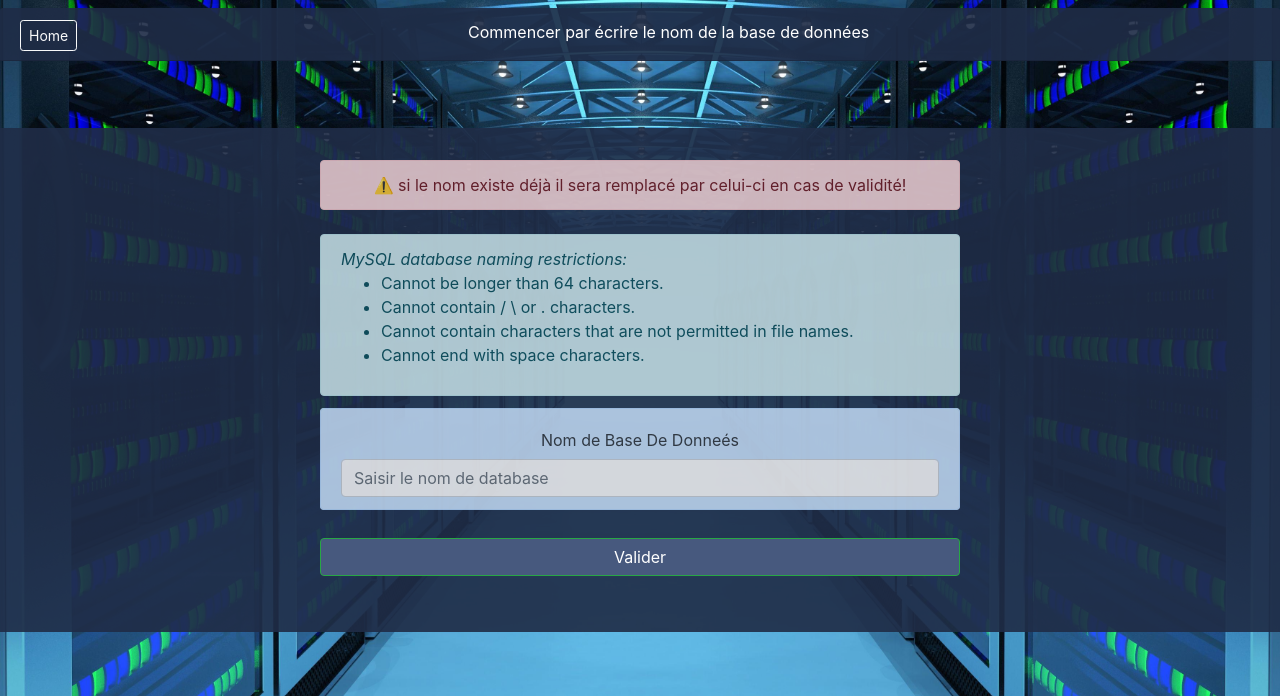
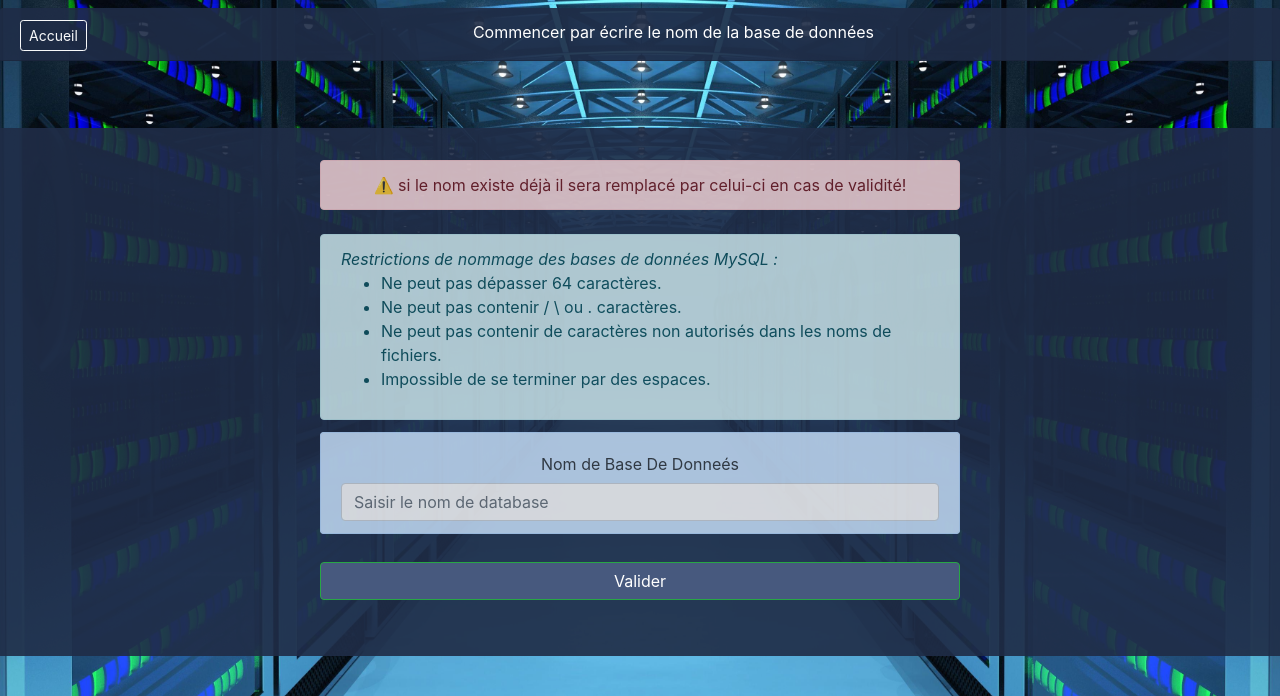
Before and after one commit to mmaous/DMS, a PHP site: page /src/views/DbCreateForm.html in a window 1280 px wide. Shown: the top 696 px of the page. Run offline with PHP 8.4, Linux system fonts and the light colour scheme.

Commit message:
TRANSLATE TO FRENCH !

```diff
--- a/index.php
+++ b/index.php
@@ -8,7 +8,7 @@ require "src/controller/functions.php";
 <!DOCTYPE html>
 <html lang="en">
 <head>
-    <title>Welcome - DBGenie</title>
+    <title>Bienvenue  - DMS</title>
     <meta http-equiv="Content-Type" content="text/html; charset=utf-8">
     <link href="assets/images/favicon.png" rel="icon" >
     <link href="assets/css/bootstrap.css" rel="stylesheet" type="text/css">
--- a/src/controller/DatabaseSelected.php
+++ b/src/controller/DatabaseSelected.php
@@ -21,7 +21,7 @@ if (isset($_GET["insert"])){
 <!DOCTYPE html>
 <html lang="fr">
 <head>
-    <title>Name Your DB - DBGenie</title>
+    <title>Dase de données de Votre choix - DMS</title>
     <meta http-equiv="Content-Type" content="text/html; charset=utf-8">
     <link href="../../assets/images/favicon.png" rel="icon">
     <link href="../../assets/css/bootstrap.css" rel="stylesheet" type="text/css">
@@ -30,9 +30,9 @@ if (isset($_GET["insert"])){
 <body id="homepage" class="bg-white">
 
 <div id="headerTitle" class="card-header text-center mt-2 mb-2 pb-3">
-    <span class="text-white text-lg-center">YOUR DATABASE TABLES</span>
+    <span class="text-white text-lg-center">TABLEAUX DE BASE DE DONNÉES</span>
     <a href="../../index.php">
-        <button class="btn btn-outline-light btn-sm float-left">Home</button>
+        <button class="btn btn-outline-light btn-sm float-left">Accueil</button>
     </a>
 </div>
 <div class="text-center w-100">
--- a/src/controller/ShowData.php
+++ b/src/controller/ShowData.php
@@ -14,7 +14,7 @@ if(isset($_GET["supprimer"]))
 <!DOCTYPE html>
 <html lang="fr">
 <head>
-    <title>Name Your DB - DBGenie</title>
+    <title>Affichage des données - DMS</title>
     <meta http-equiv="Content-Type" content="text/html; charset=utf-8">
     <link href="../../assets/images/favicon.png" rel="icon">
     <link href="../../assets/css/bootstrap.css" rel="stylesheet" type="text/css">
@@ -23,9 +23,9 @@ if(isset($_GET["supprimer"]))
 <body id="homepage" class="bg-white">
 
 <div id="headerTitle" class="card-header text-center mt-2 mb-5 pb-3">
-    <span class="text-white text-lg-center">Table data!</span>
+    <span class="text-white text-lg-center text-capitalize">Données du tableau</span>
     <a href="../../index.php">
-        <button class="btn btn-outline-light btn-sm float-left">Home</button>
+        <button class="btn btn-outline-light btn-sm float-left">Accueil</button>
     </a>
 </div>
                 <?php
--- a/src/views/DbCreateForm.html
+++ b/src/views/DbCreateForm.html
@@ -1,7 +1,7 @@
 <!DOCTYPE html>
 <html xmlns="http://www.w3.org/1999/html">
 <head>
-    <title>Creer Votre BD - DBGenie</title>
+    <title>Creer Votre BD - DMS</title>
     <meta http-equiv="Content-Type" content="text/html; charset=utf-8">
     <link href="../../assets/images/favicon.png" rel="icon">
     <link href="../../assets/css/bootstrap.css" rel="stylesheet" type="text/css">
@@ -11,19 +11,19 @@
 <div id="headerTitle" class="card-header text-center  mt-2 mb-5 pb-3">
     <span class="text-white">Commencer par écrire le nom de la base de données</span>
     <a href="../../index.php">
-        <button class="btn btn-outline-light btn-sm float-left">Home</button>
+        <button class="btn btn-outline-light btn-sm float-left">Accueil</button>
     </a>
 </div>
 <form class="form-inline text-white  mw-100"  method="get" id="DbnameForm" action="../controller/DbnameBuilder.php">
     <span class="alert alert-danger text-center w-50">⚠️ si le nom existe déjà il sera remplacé par celui-ci en cas de validité!</span>
     <div class="m-2 alert alert-info w-50">
-            <span class="text-center"><i>MySQL database naming restrictions:</i> </span>
-            <ul>
-                <li>Cannot be longer than 64 characters.</li>
-                <li>Cannot contain / \ or . characters.</li>
-                <li>Cannot contain characters that are not permitted in file names.</li>
-                <li>Cannot end with space characters.</li>
-            </ul>
+        <span class="text-center"><i>Restrictions de nommage des bases de données MySQL :</i> </span>
+        <ul>
+            <li>Ne peut pas dépasser 64 caractères.</li>
+            <li>Ne peut pas contenir / \ ou . caractères.</li>
+            <li>Ne peut pas contenir de caractères non autorisés dans les noms de fichiers.</li>
+            <li>Impossible de se terminer par des espaces.</li>
+        </ul>
     </div>
     <fieldset class="m-1 alert alert-primary  text-center  w-50">
         <label for="db" class="col-form-label text-dark">Nom de Base De Donneés</label>
--- a/src/views/DbForm.php
+++ b/src/views/DbForm.php
@@ -6,7 +6,7 @@ if (!$_GET["db"]) {
 <!DOCTYPE html>
 <html xmlns="http://www.w3.org/1999/html">
 <head>
-    <title>Creer Votre BD - DBGenie</title>
+    <title>Créer des tableaux - DMS</title>
     <meta http-equiv="Content-Type" content="text/html; charset=utf-8">
     <link href="../../assets/images/favicon.png" rel="icon">
     <link href="../../assets/css/bootstrap.css" rel="stylesheet" type="text/css">
@@ -14,7 +14,7 @@ if (!$_GET["db"]) {
 </head>
 <body class="bg-white">
 <div id="headerTitle" class="card-header text-center  mt-2 mb-5 pb-3">
-    <span class="text-white">Commencer par écrire le nom de la base de données</span>
+    <span class="text-white">n'hésitez pas à créer autant de tableaux que vous le souhaitez.</span>
     <a href="../../index.php">
         <button class="btn btn-outline-light btn-sm float-left">Home</button>
     </a>
--- a/src/views/ExistingDbs.php
+++ b/src/views/ExistingDbs.php
@@ -1,7 +1,7 @@
 <!DOCTYPE html>
 <html lang="fr" >
 <head>
-    <title>Name Your DB - DBGenie</title>
+    <title>Vos bases de données - DMS</title>
     <meta http-equiv="Content-Type" content="text/html; charset=utf-8">
     <link href="../../assets/images/favicon.png" rel="icon" >
     <link href="../../assets/css/bootstrap.css" rel="stylesheet" type="text/css">
@@ -10,9 +10,9 @@
 <body class="bg-white">
 
 <div id="headerTitle" class="card-header text-center mt-2 mb-5 pb-3" >
-    <span class="text-white text-lg-center">YOUR DATABASE DATABASES</span>
+    <span class="text-white text-lg-center">Vos bases de données</span>
     <a href="../../index.php">
-        <button class="btn btn-outline-light btn-sm float-left">Home</button>
+        <button class="btn btn-outline-light btn-sm float-left">Accueil</button>
     </a>
 </div>
    <form class="form-inline align-items-center text-center" method="get" id="DbnameForm" action="../controller/DatabaseSelected.php" >
```
Also changed, not shown: src/controller/editData.php (+4 -4 lines), src/views/insertForm.php (+5 -5 lines), README.md.
